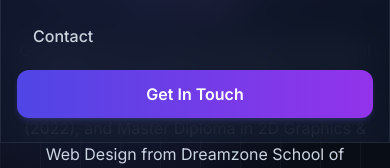
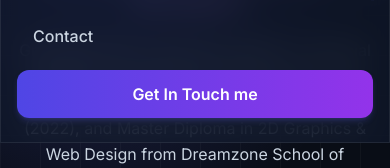
Before and after one commit to abdulshareefnsofficial/portfolio, a React (Vite) app: page / in a window 390 px wide. Both pictures are taken after a click on the button 351 px from the left and 43 px from the top of the page. Shown: the part 345-513 px from the top of the page. Built offline with nearby package versions, Linux system fonts and the light colour scheme; the HTML template or start-up script is replaced by a standard one.

Commit message:
add   Get In Touch me

```diff
--- a/src/components/Navbar.jsx
+++ b/src/components/Navbar.jsx
@@ -125,7 +125,7 @@ export const Navbar = ({ activeSection }) => {
             onClick={() => setMobileMenuOpen(false)}
             className="block text-center w-full py-3 px-4 rounded-xl bg-gradient-to-r from-indigo-600 to-purple-600 text-white font-semibold shadow-md shadow-indigo-500/20"
           >
-            Get In Touch
+            Get In Touch me
           </a>
         </div>
       )}
```
